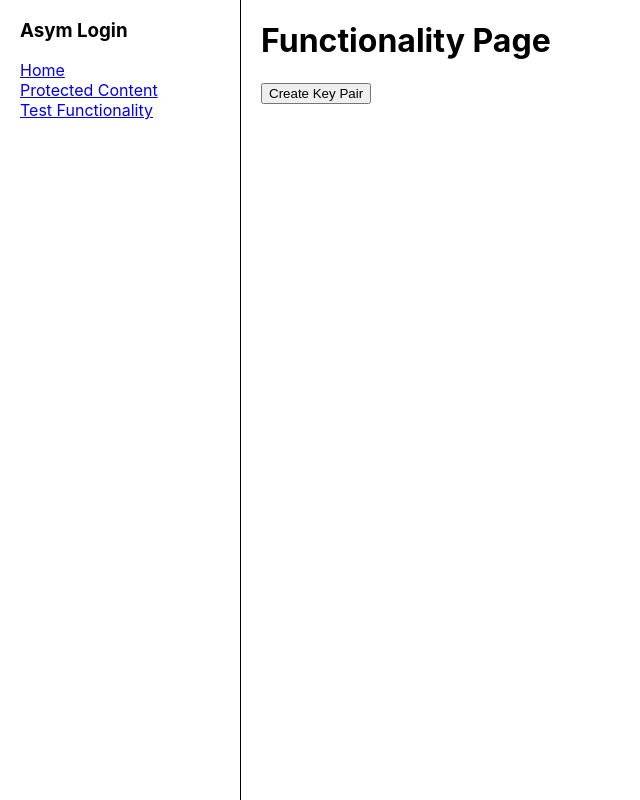
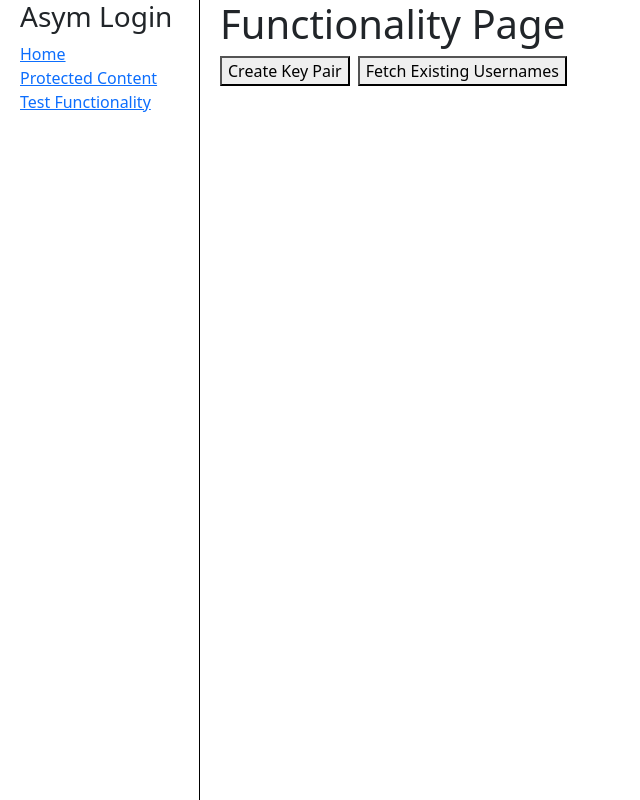
Before and after one commit to ManigandanKrishnakumar/asym-auth-web-ui, a React (Create React App) app: page /test-functionality in a window 1280 px wide. Shown: the whole page, without its empty margins (0-640 px from the left). Built offline with nearby package versions, Linux system fonts and the light colour scheme.

Commit message:
Tweaked code to integrate with Fetch usernames functionality

```diff
--- a/package.json
+++ b/package.json
@@ -6,6 +6,7 @@
     "@testing-library/jest-dom": "^5.16.5",
     "@testing-library/react": "^13.4.0",
     "@testing-library/user-event": "^13.5.0",
+    "bootstrap": "^5.2.3",
     "react": "^18.2.0",
     "react-router-dom": "^6.8.0",
     "react-scripts": "5.0.1",
--- a/src/asym-auth-client-sdk/asym-auth-client.js
+++ b/src/asym-auth-client-sdk/asym-auth-client.js
@@ -61,14 +61,18 @@ export class AsymAuth {
   /**
    * This method fetches all the existing usernames of this domain and sets the values in the userNames field
    */
-  async #fetchExistingUsernames() {
-    const usernames = await this.#httpClient(
+  async fetchExistingUsernames() {
+    return await this.#httpClient(
       AUTHENTICATOR_END_POINTS.FETCH_EXISTING_USERNAMES,
       HTTP_METHODS.GET
     );
+    // const usernames = await this.#httpClient(
+    //   AUTHENTICATOR_END_POINTS.FETCH_EXISTING_USERNAMES,
+    //   HTTP_METHODS.GET
+    // );
 
-    this.#userNames = usernames;
-    this.#isAccountExist = usernames.length > 0;
+    // this.#userNames = usernames;
+    // this.#isAccountExist = usernames.length > 0;
   }
 
   /**
@@ -134,6 +138,7 @@ export class AsymAuth {
         },
 
         [HTTP_METHODS.GET]: () => {
+          body = { ...body, domain: this.#domain };
           url = `${url}?${new URLSearchParams(body)}`;
         },
       };
@@ -143,13 +148,15 @@ export class AsymAuth {
       };
 
       METHOD_BODY[method](options);
-
+      console.log(url);
       const response = await fetch(url, options);
 
       const data = await response.json();
+      console.log(data);
       return data;
     } catch (e) {
-      console.error(e);
+      const res = { isSucess: false, Message: "Server Unreachable" };
+      return res;
     }
   }
 }
--- a/src/asym-auth-client-sdk/constants.js
+++ b/src/asym-auth-client-sdk/constants.js
@@ -5,7 +5,7 @@ const AUTHENTICATOR_BASE_URL = `${AUTHENTICATOR_HOST}:${AUTHENTICATOR_PORT}`;
 export const AUTHENTICATOR_END_POINTS = {
   CHECK_ACCOUNT_AVAILABILITY: `${AUTHENTICATOR_BASE_URL}/check-account-availability`,
   CREATE_ACCOUNT_KEY_PAIR: `${AUTHENTICATOR_BASE_URL}/client-auth/signup`,
-  FETCH_EXISTING_USERNAMES: `${AUTHENTICATOR_BASE_URL}/existing-usernames`,
+  FETCH_EXISTING_USERNAMES: `${AUTHENTICATOR_BASE_URL}/client-auth/existing-usernames`,
   GET_ENCRYPTED_SERVER_MESSAGE: `${AUTHENTICATOR_BASE_URL}/encrypt-server-message`,
 };
 
--- a/src/index.js
+++ b/src/index.js
@@ -3,6 +3,7 @@ import ReactDOM from "react-dom/client";
 import "./index.css";
 import App from "./App";
 import reportWebVitals from "./reportWebVitals";
+import "bootstrap/dist/css/bootstrap.min.css";
 import { BrowserRouter } from "react-router-dom";
 
 const root = ReactDOM.createRoot(document.getElementById("root"));
--- a/src/pages/TestFunctionality/TestFunctionality.js
+++ b/src/pages/TestFunctionality/TestFunctionality.js
@@ -10,13 +10,23 @@ export const TestFunctionality = () => {
       <h1>Functionality Page</h1>
       <button
         onClick={async () => {
-          const response = await asymAuth.createAccountKeyPair("john");
+          const response = await asymAuth.createAccountKeyPair("mani");
           const ele = document.getElementById("result");
           ele.innerHTML = JSON.stringify(response);
         }}
       >
         Create Key Pair
       </button>
+      <button
+        className="ms-2"
+        onClick={async () => {
+          const response = await asymAuth.fetchExistingUsernames();
+          const ele = document.getElementById("result");
+          ele.innerHTML = JSON.stringify(response);
+        }}
+      >
+        Fetch Existing Usernames
+      </button>
       <div id="result"></div>
     </div>
   );
```
Also changed, not shown: 1 other file (tests, documents, lock files or other folders).
